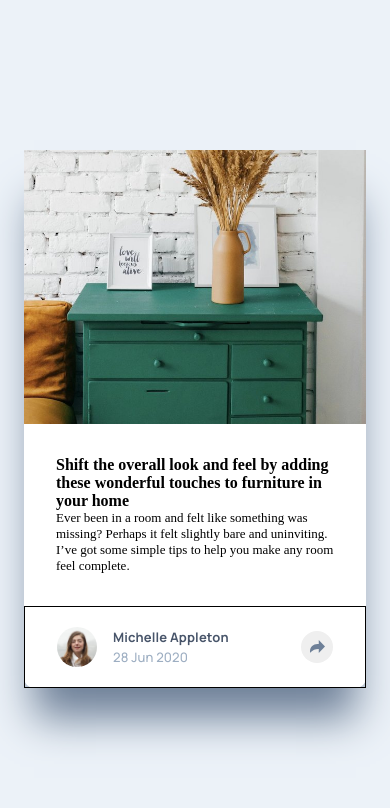
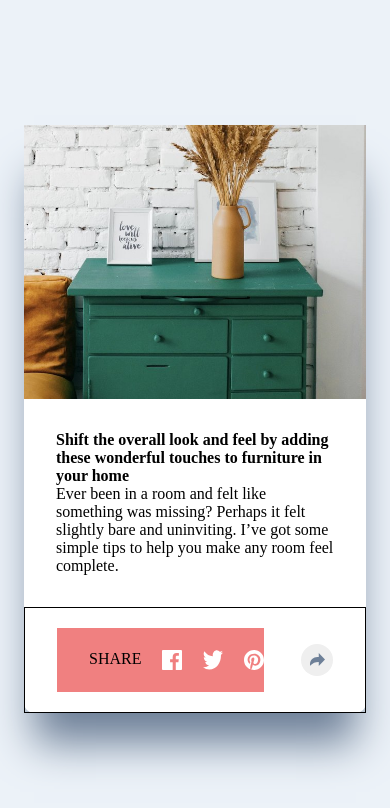
Before and after one commit to maxkdavis/article-preview-component, a plain HTML site: page index.html in a window 390 px wide. Both pictures are taken after a click on the button 317 px from the left and 646 px from the top of the page. Drawn offline with Linux system fonts and the light colour scheme.

Commit message:
share button functionality

```diff
--- a/index.html
+++ b/index.html
@@ -38,7 +38,7 @@
             </div>
           </div>
 
-          <div class="content__social-links-wrap">
+          <div class="content__social-links-wrap display-toggle">
             <p class="social-links__text">SHARE</p>
             <img src="/images/icon-facebook.svg" alt="facebook icon" class="social-links__icon" />
             <img src="/images/icon-twitter.svg" alt="twitter icon" class="social-links__icon" />
--- a/index.js
+++ b/index.js
@@ -1,10 +1,17 @@
 // activate strict mode
 'use strict';
 
-//store the share button element into a JS variable
+//store the share button into a variable
 const btnShare = document.querySelector('.btn__share');
-const contactSection = document.querySelector('.contact');
+
+//store the .content__info-wrap <div> in a variable
+const contentInfoContainerEl = document.querySelector('.content__info-wrap');
+//store the .content__social-links-wrap <div> in a variable
+const contentSocialLinksContainerEl = document.querySelector('.content__social-links-wrap');
+
+//When the Share button is clicked we should toggle the .display-toggle class for the Info Container and the SocialLinks Container
 
 btnShare.addEventListener('click', function () {
-  contactSection.style.display = 'none';
+  contentInfoContainerEl.classList.toggle('display-toggle');
+  contentSocialLinksContainerEl.classList.toggle('display-toggle');
 });
--- a/styles.css
+++ b/styles.css
@@ -16,7 +16,6 @@ body {
   align-items: center;
   background-color: #ecf2f8;
   padding: 4.625rem 1.5rem 5rem;
-  font-size: 0.8125rem; /*13px*/
   font-family: var(--default-page-font);
 }
 
@@ -52,10 +51,6 @@ body {
   display: flex;
 }
 
-.content__info-sub-wrap {
-  /* border: 1px solid purple; */
-}
-
 .content__info__img {
   width: 40px;
   height: 40px;
@@ -63,24 +58,22 @@ body {
   margin-right: 16px;
 }
 
+.content__info-sub-wrap {
+  font-family: Manrope;
+  font-size: 0.8125rem; /*13px*/
+  line-height: 20px;
+  letter-spacing: 0.122px;
+}
+
 .content__info__name {
   color: #48556a;
-  font-family: Manrope;
-  font-size: 13px;
-  font-style: normal;
+  font-size: 0.8125rem; /*13px*/
   font-weight: 700;
-  line-height: 20px; /* 153.846% */
-  letter-spacing: 0.122px;
 }
 
 .content__info__date {
   color: #9daec2;
-  font-family: Manrope;
-  font-size: 13px;
-  font-style: normal;
   font-weight: 500;
-  line-height: 20px; /* 153.846% */
-  letter-spacing: 0.122px;
 }
 
 .btn__share {
@@ -96,8 +89,12 @@ body {
 
 .content__social-links-wrap {
   display: flex;
-  display: none;
   gap: 21px;
   background: lightcoral;
   padding: 22px 0px 22px 32px;
 }
+
+/* utility class when clicked */
+.display-toggle {
+  display: none;
+}
```
